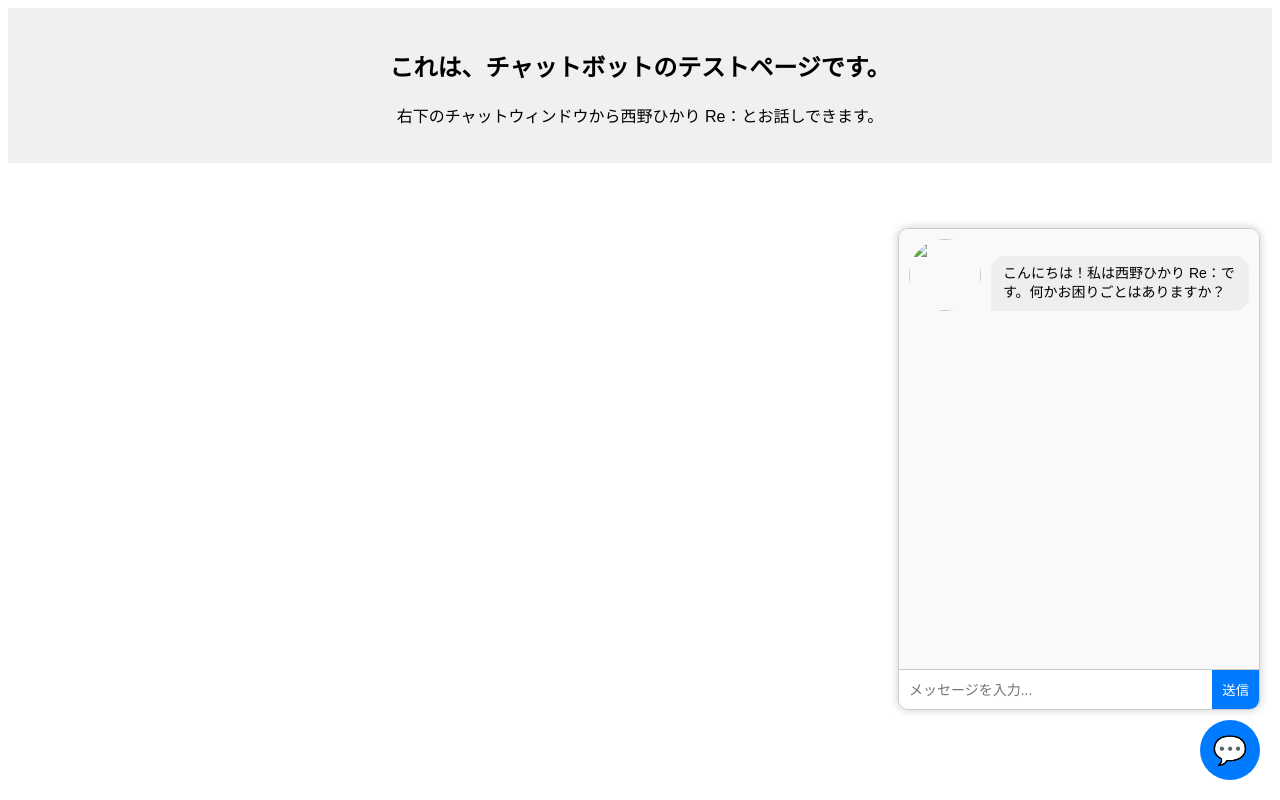
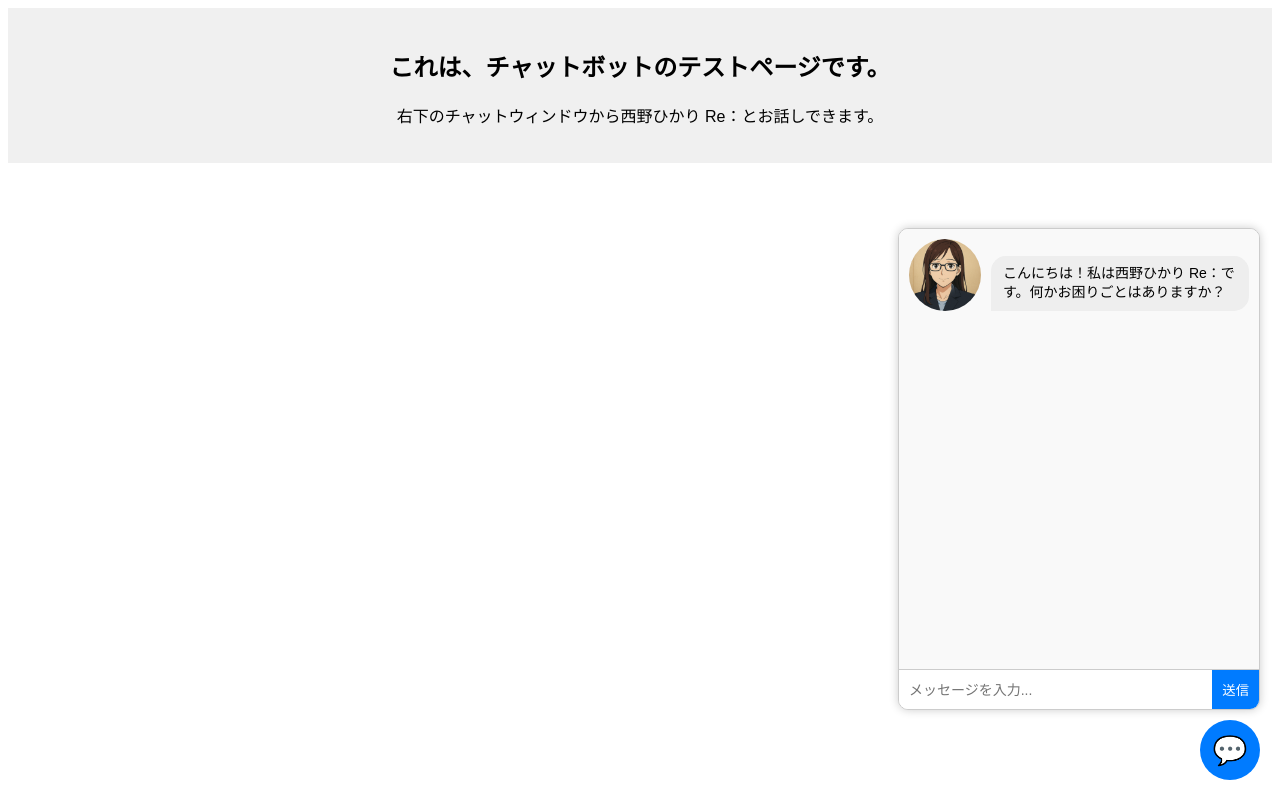
Before and after one commit to 3025404/hikari-chatbot, a plain HTML site: page index.html in a window 1280 px wide. Drawn offline with Linux system fonts and the light colour scheme.

Commit message:
Update index.html

```diff
--- a/index.html
+++ b/index.html
@@ -32,10 +32,10 @@
     const chatSend = document.getElementById('chat-send');
 
     const avatarMap = {
-      "喜": "public/images/hikari_happy.png",
-      "怒": "public/images/hikari_angry.png",
-      "哀": "public/images/hikari_sad.png",
-      "楽": "public/images/hikari_neutral.png"
+      "喜": "images/hikari_happy.png",
+      "怒": "images/hikari_angry.png",
+      "哀": "images/hikari_sad.png",
+      "楽": "images/hikari_neutral.png"
     };
 
     function addBotMessage(text, emotion = "楽") {
```
